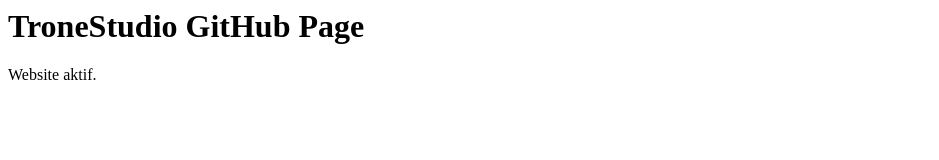
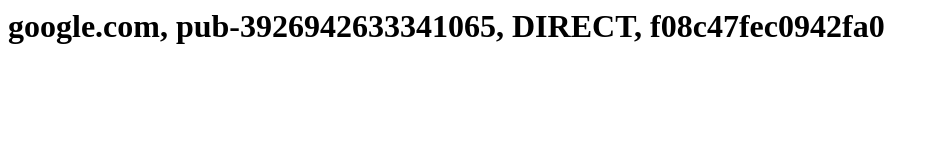
Before and after one commit to tronestudio/tronestudio.github.io, a plain HTML site: page index.html in a window 1280 px wide. Shown: the whole page, without its empty margins (0-939 px from the left). Drawn offline with Linux system fonts and the light colour scheme.

Commit message:
Update index.html

```diff
--- a/index.html
+++ b/index.html
@@ -1,6 +1,5 @@
 <html>
   <body>
-    <h1>TroneStudio GitHub Page</h1>
-    <p>Website aktif.</p>
+    <h1>google.com, pub-3926942633341065, DIRECT, f08c47fec0942fa0</h1>
   </body>
 </html>
```
